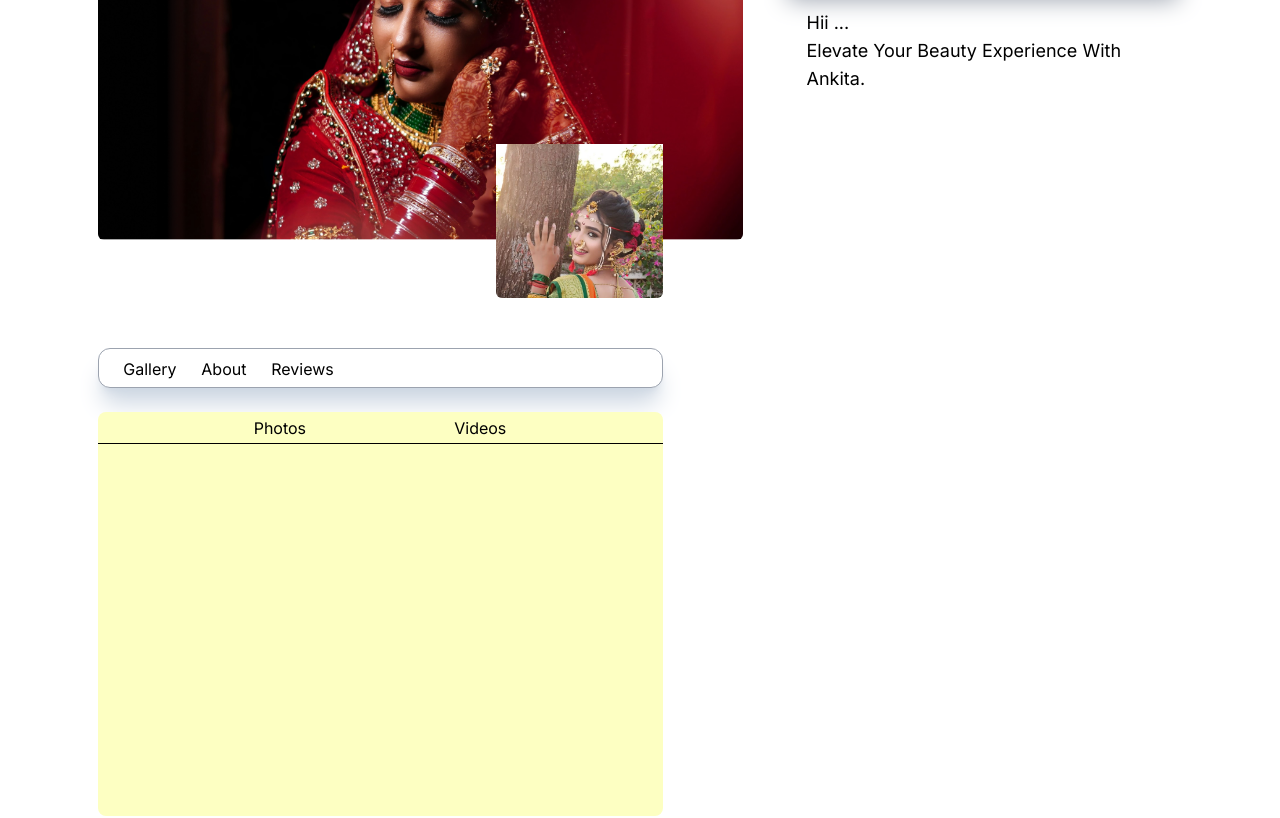
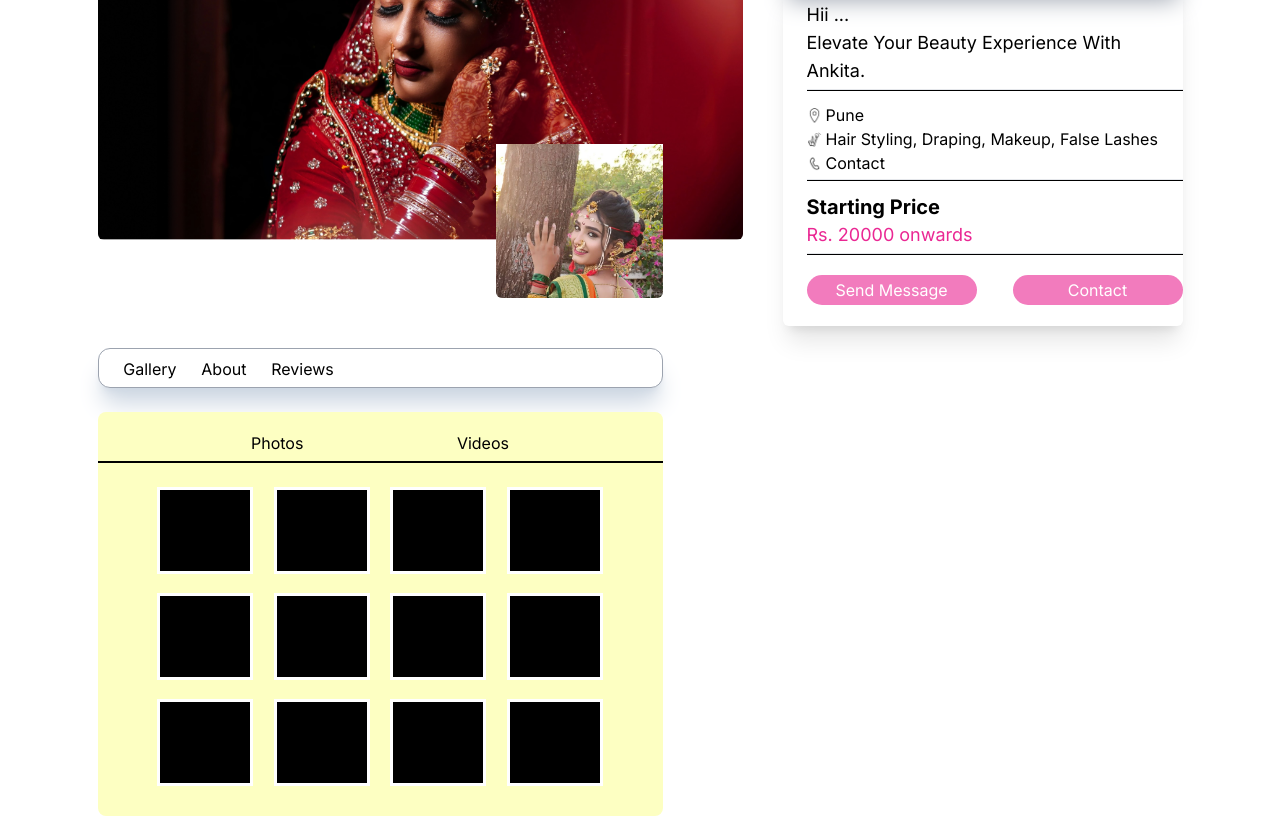
Before and after one commit to Nemidas7734/mua-client, a Next.js app: page /pages/artist in a window 1280 px wide. Shown: the part 220-1038 px from the top of the page. Built offline with nearby package versions, Linux system fonts and the light colour scheme.

Commit message:
Modify Navbar, Profile components, Create login page.

```diff
--- a/src/app/components/artist/Profile.tsx
+++ b/src/app/components/artist/Profile.tsx
@@ -6,14 +6,36 @@ export default function Profile(){
                 <h1 className="ml-6 text-3xl font-bold">Ankita Bankar</h1>
                 <div className="ml-6 flex gap-2"><Image src = "/images/illustrations/star.png" alt = "" height={12} width={12} className="object-contain"/><Image src = "/images/illustrations/star.png" alt = "" height={12} width={12} className="object-contain"/><Image src = "/images/illustrations/star.png" alt = "" height={12} width={12} className="object-contain"/><Image src = "/images/illustrations/star.png" alt = "" height={12} width={12} className="object-contain"/><Image src = "/images/illustrations/star.png" alt = "" height={12} width={12} className="object-contain"/><h1 className="font-semibold">5.0</h1></div>
             </div>
-            <div className="w-full h-[311px]" >
-                <div className="p-6">
+            <div className="w-full h-[341px] shadow-xl rounded-md" >
+                <div className="pt-4 pl-6">
                     <h1 className="text-wrap font-normal text-lg">Hii ...</h1>
                     <p className="text-wrap font-normal text-lg">Elevate Your Beauty Experience With Ankita.</p>
+                    <hr className="h-[2px] my-1 w-full bg-black "></hr>
                 </div>
-                <div></div>
-                <div></div>
-                <div></div>
+                <div className="pt-2 pl-6">
+                    <div className="flex gap-1">
+                        <Image src = "/images/illustrations/location.png" alt = "" height={15} width={15} className="object-contain"/>
+                        <h1 className="text-wrap">Pune</h1>
+                    </div>
+                    <div className="flex gap-1">
+                        <Image src = "/images/illustrations/makeup.png" alt = "" height={15} width={15} className="object-contain"/>
+                        <h1 className="text-wrap">Hair Styling, Draping, Makeup, False Lashes</h1>
+                    </div>
+                    <div className="flex gap-1">
+                        <Image src = "/images/illustrations/telephone.png" alt = "" height={15} width={15} className="object-contain"/>
+                        <h1 className="text-wrap">Contact</h1>
+                    </div>
+                    <hr className="h-[2px] my-1 w-full bg-black "></hr>
+                </div>
+                <div className="pt-2 pl-6">
+                    <h1 className="font-bold text-xl">Starting Price</h1>
+                    <h1 className="text-[#EA2793] text-lg">Rs. 20000 onwards</h1>
+                    <hr className="h-[2px] my-1 w-full bg-black "></hr>
+                </div>
+                <div className="pt-4 pl-6 flex justify-between">
+                    <button className="bg-[#F27BBD] p-2 w-[170px] h-[30px] rounded-full flex justify-center items-center text-white">Send Message</button>
+                    <button className="bg-[#F27BBD] p-2 w-[170px] h-[30px] rounded-full flex justify-center items-center text-white">Contact</button>
+                </div>
             </div>
         </section>
     )
--- a/src/app/pages/artist/page.tsx
+++ b/src/app/pages/artist/page.tsx
@@ -24,13 +24,27 @@ export default function Artist(){
                             <h1 className="hover:text-pink-600">Reviews</h1>
                         </div>
                     </div>
-                    <div className="bg-[#FDFFC2] w-[565px] h-[404px] rounded-lg">
-                        <div className="w-full h-8 p-2 flex justify-evenly items-center border-b border-black">
+                    <div className="bg-[#FDFFC2] w-[565px] h-[404px] flex flex-col justify-center gap-4 rounded-lg">
+                        <div className="w-full h-8 flex justify-evenly  border-b-[2px] border-black">
                             <h1>Photos</h1>
                             <h1>Videos</h1>
                         </div>
-                        <div className="flex justify-center">
-                            <div className=" "></div>
+                        <div className="flex flex-row justify-center items-center">
+                            <div className="w-[462px] h-[319px] p-2 grid grid-rows-3 grid-flow-col gap-4 justify-between">
+                                <div className="w-24 h-[87px] border-[3px] border-white bg-black "></div>
+                                <div className="w-24 h-[87px] border-[3px] border-white bg-black "></div>
+                                <div className="w-24 h-[87px] border-[3px] border-white bg-black "></div>
+                                <div className="w-24 h-[87px] border-[3px] border-white bg-black "></div>
+                                <div className="w-24 h-[87px] border-[3px] border-white bg-black "></div>
+                                <div className="w-24 h-[87px] border-[3px] border-white bg-black "></div>
+                                <div className="w-24 h-[87px] border-[3px] border-white bg-black "></div>
+                                <div className="w-24 h-[87px] border-[3px] border-white bg-black "></div>
+                                <div className="w-24 h-[87px] border-[3px] border-white bg-black "></div>
+                                <div className="w-24 h-[87px] border-[3px] border-white bg-black "></div>
+                                <div className="w-24 h-[87px] border-[3px] border-white bg-black "></div>
+                                <div className="w-24 h-[87px] border-[3px] border-white bg-black "></div>
+
+                            </div>
                         </div>
                     </div>
                     <About/>
```
Also changed, not shown: src/app/components/Navbar.tsx (+1 -1 lines), src/app/pages/login/page.tsx (added, +23 -0 lines), public/images/illustrations/location.png (renamed from public/images/illustrations/172496_location_icon.png).
